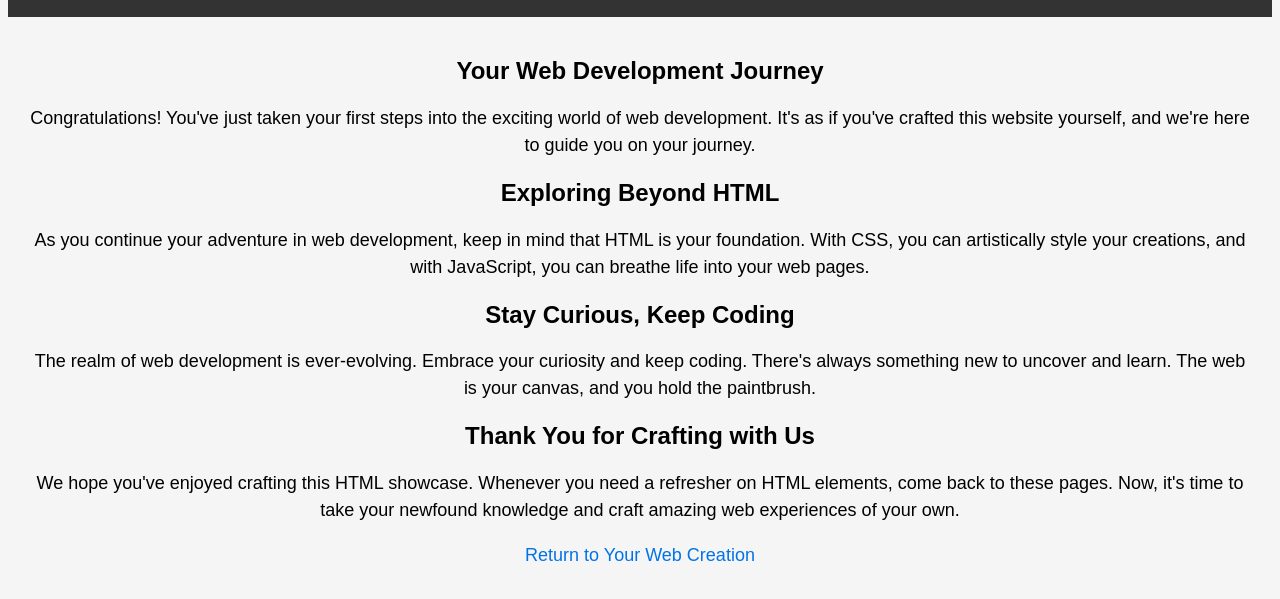
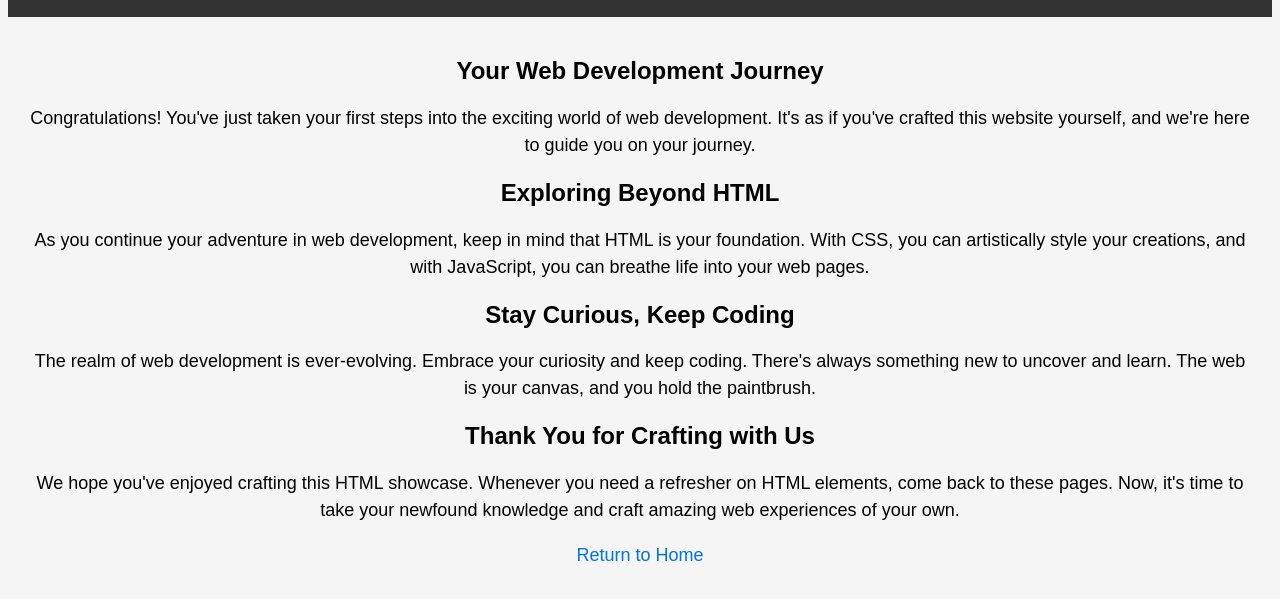
Before and after one commit to gaurav210233/HTML-Assignments, a plain HTML site: page page10.html in a window 1280 px wide. Shown: the part 73-672 px from the top of the page. Drawn offline with Linux system fonts and the light colour scheme.

Commit message:
Update page10.html

```diff
--- a/page10.html
+++ b/page10.html
@@ -62,7 +62,7 @@
         <h2>Thank You for Crafting with Us</h2>
         <p>We hope you've enjoyed crafting this HTML showcase. Whenever you need a refresher on HTML elements, come back to these pages. Now, it's time to take your newfound knowledge and craft amazing web experiences of your own.</p>
 
-        <p><a href="index.html">Return to Your Web Creation</a></p>
+        <p><a href="index.html">Return to Home</a></p>
     </section>
 </body>
 </html>
```
